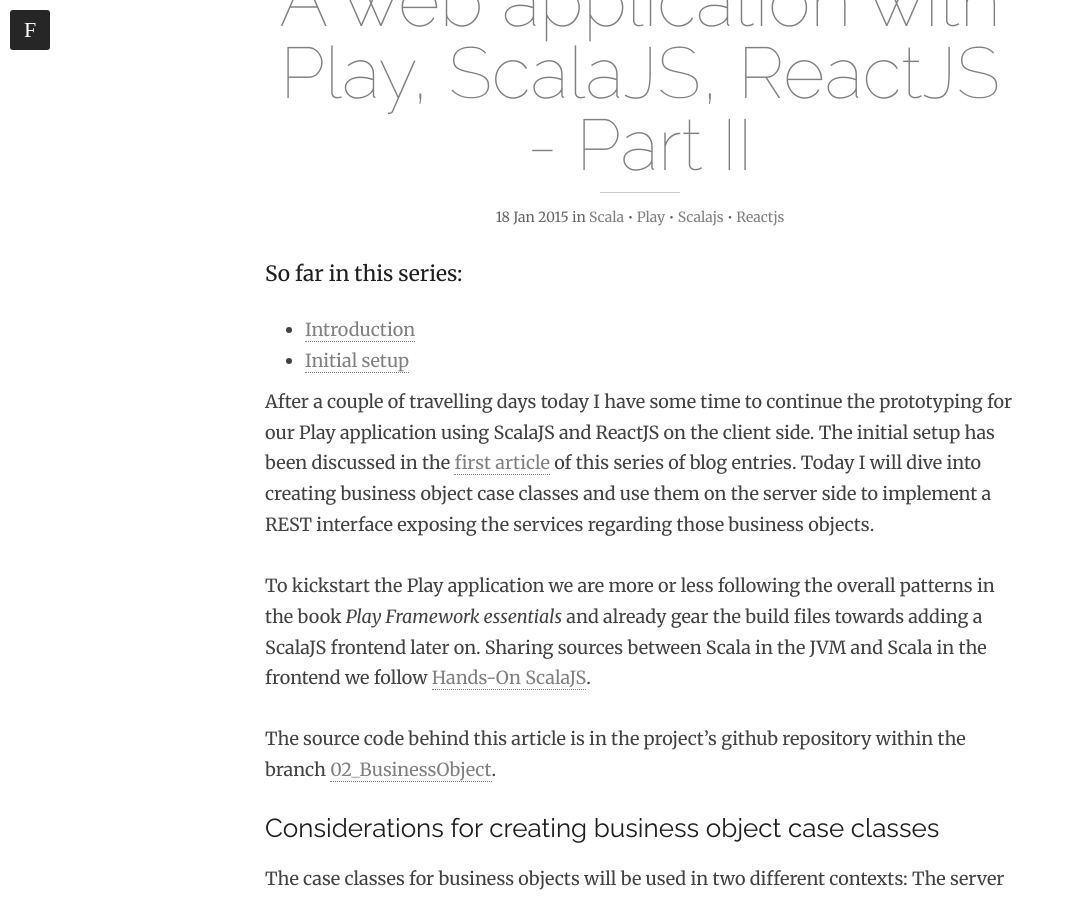
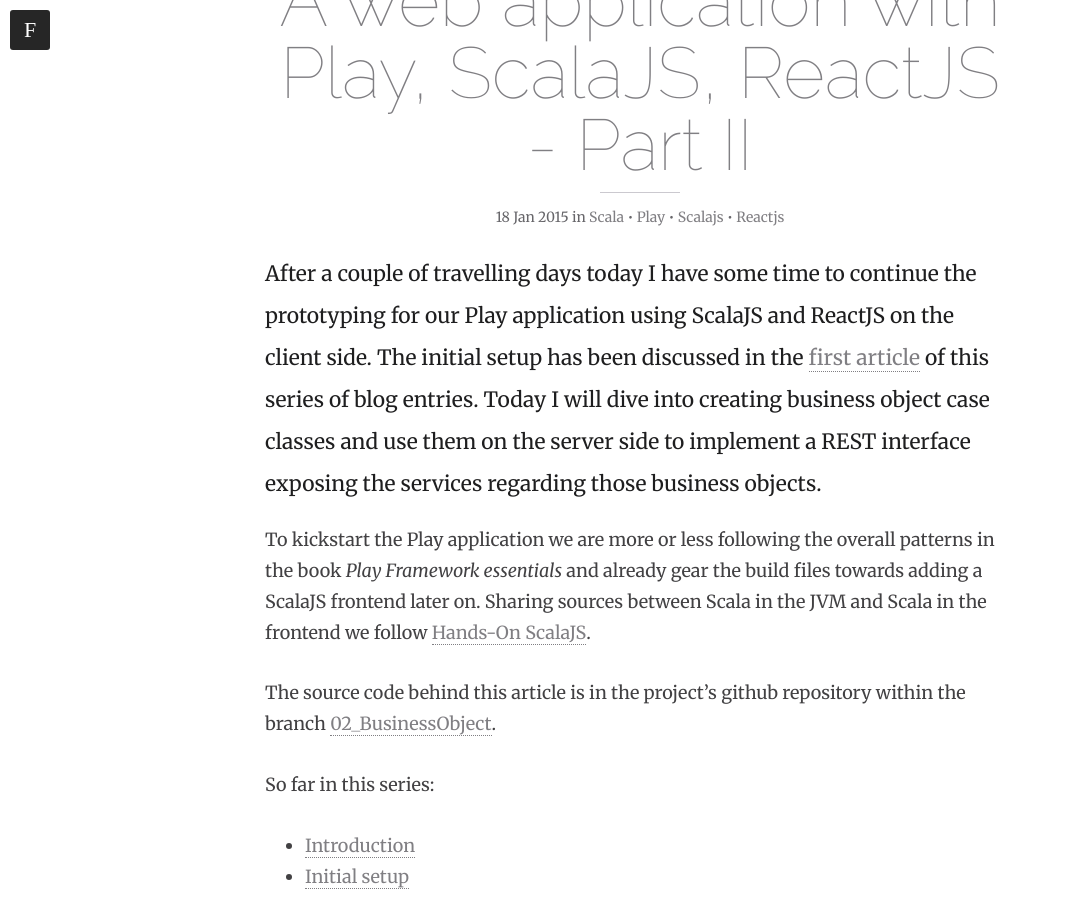
Before and after one commit to woq-blended/woq.github.io, a Jekyll site: the page built from _posts/2015-01-18-castillo-02-business-object.markdown, in a window 1280 px wide and 900 px high, scrolled down 647 px. Shown: the whole window, without its empty margins (0-1065 px from the left). Built offline with Jekyll 4.4.1, drawn with Linux system fonts in a browser that asks for light colours; nearby versions of some CDN libraries; comment, search, counter and statistics services are not loaded; part of the change alters nothing that is shown.

```diff
--- a/_posts/2015-01-18-castillo-02-business-object.markdown
+++ b/_posts/2015-01-18-castillo-02-business-object.markdown
@@ -8,11 +8,6 @@ author: Andreas Gies
 categories: [Scala, Play, ScalaJS, ReactJS]
 tags: [Scala, Play, ScalaJS, ReactJS, Castillo, Heroku]
 ---
-
-So far in this series:
-
-  * [Introduction]({%post_url 2014-12-28-play-scalajs-reactjs-webapp%})
-  * [Initial setup]({%post_url 2015-01-03-castillo-01-initial-setup%})
 
 After a couple of travelling days today I have some time to continue the prototyping for our Play application using
 ScalaJS and ReactJS on the client side. The initial setup has been discussed in the
@@ -26,6 +21,11 @@ and Scala in the frontend we follow [Hands-On ScalaJS](http://lihaoyi.github.io/
 
 The source code behind this article is in the project's github repository within the branch
 [02_BusinessObject](https://github.com/CastilloSanRafael/castillo/tree/02_BusinessObject).
+
+So far in this series:
+
+  * [Introduction]({%post_url 2014-12-28-play-scalajs-reactjs-webapp%})
+  * [Initial setup]({%post_url 2015-01-03-castillo-01-initial-setup%})
 
 ## Considerations for creating business object case classes
 
```
